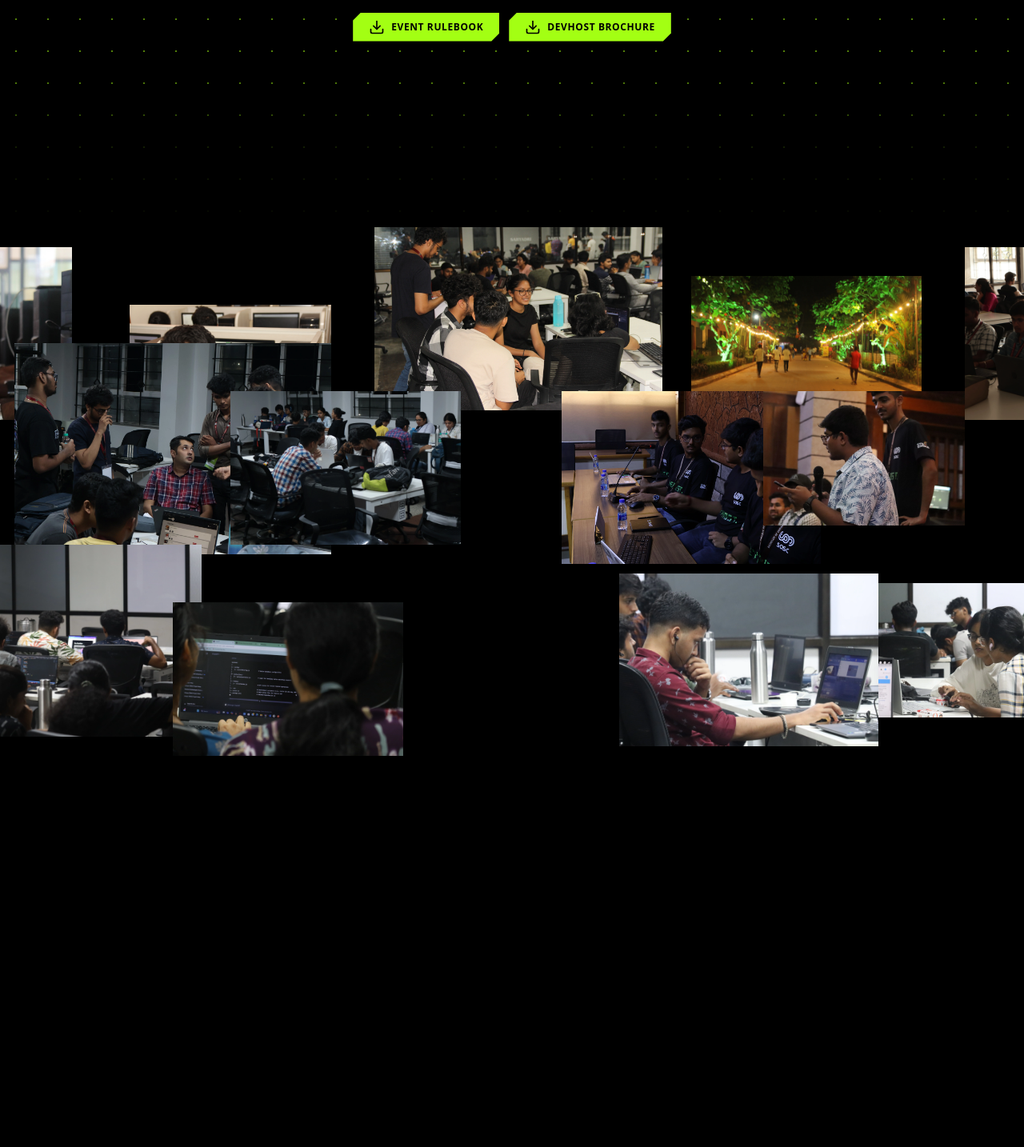
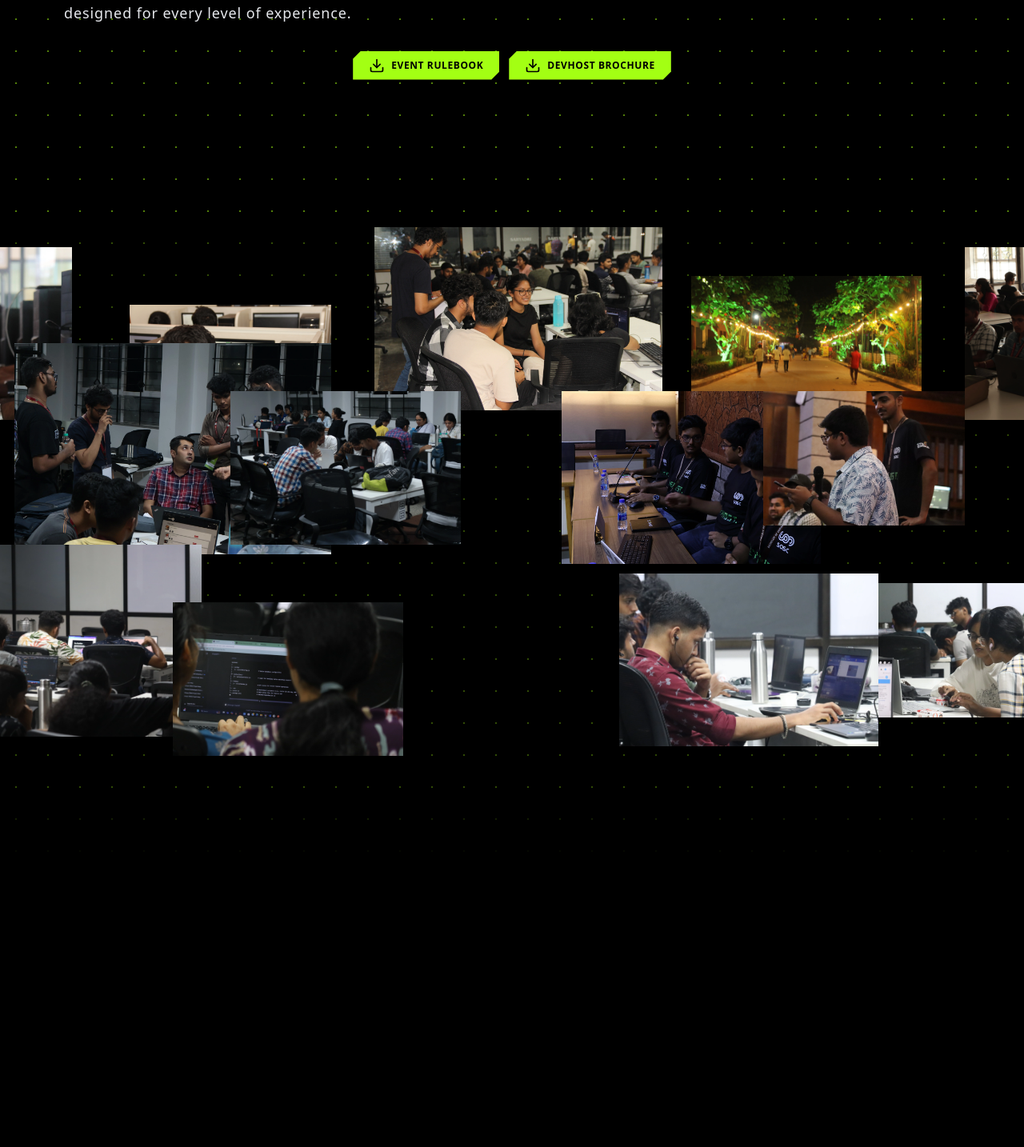
Before and after one commit to josvita0323/devhost-2025, a Next.js app: page / in a window 1280 px wide. Shown: the part 1716-3150 px from the top of the page at 80% size. Built offline with nearby package versions, Linux system fonts and the light colour scheme.

Commit message:
Adjust About Hackathon text spacing (move content slightly up)

```diff
--- a/components/AboutDevhost.tsx
+++ b/components/AboutDevhost.tsx
@@ -22,7 +22,7 @@ export default function AboutDevhost() {
 
   return (
     <section
-      className="my-section relative min-h-screen overflow-hidden bg-black text-[var(--neon-green)]"
+      className="my-section relative min-h-screen overflow-hidden bg-black text-[var(--neon-green)] pt-12"
       style={
         {
           "--neon-green": "#a3ff12",
@@ -35,7 +35,6 @@ export default function AboutDevhost() {
       {/* Background elements */}
       <div className="absolute inset-0 bg-[radial-gradient(circle_at_center,var(--neon-green)_1px,transparent_1px)] [background-size:40px_40px] opacity-50" />
 
-      <div className="absolute bottom-0 h-48 w-full bg-gradient-to-t from-black/95 via-black/80 to-transparent" />
       <div className="absolute top-0 h-48 w-full bg-gradient-to-b from-black/95 via-black/80 to-transparent" />
 
       <motion.div
--- a/components/AboutHackathon.tsx
+++ b/components/AboutHackathon.tsx
@@ -99,7 +99,7 @@ export default function Home() {
         scrollTrigger: {
           trigger: containerRef.current,
           start: "top top",
-          end: "145% bottom",
+          end: "140% bottom",
           scrub: 1,
           pin: true,
         },
@@ -264,6 +264,8 @@ export default function Home() {
       ref={containerRef}
       className="relative min-h-screen overflow-hidden bg-black text-white"
     >
+      <div className="absolute inset-0 bg-[radial-gradient(circle_at_center,#a3ff12_1px,transparent_1px)] [background-size:40px_40px] opacity-30 pointer-events-none" />
+
       <div className="relative flex h-screen flex-col items-center justify-center">
 
 
@@ -311,9 +313,10 @@ export default function Home() {
         </div>
 
         <div
-          ref={contentRef}
-          className="absolute bottom-20 flex flex-col items-center space-y-6 opacity-0"
-        >
+  ref={contentRef}
+  className="absolute bottom-33 translate-y-[-40px] flex flex-col items-center space-y-6 opacity-0"
+>
+
           <div className="max-w-4xl px-6 text-center">
             <p className="mb-4 font-mono text-base leading-relaxed text-gray-300 sm:text-lg md:text-xl">
               Join us for an intense 36-hour hackathon where innovation meets
@@ -334,6 +337,7 @@ export default function Home() {
           </button>
         </div>
         </div>
+      <div className="absolute bottom-0 h-24 w-full bg-gradient-to-t from-black/95 via-black/80 to-transparent" />
 
 
       </div>
```
